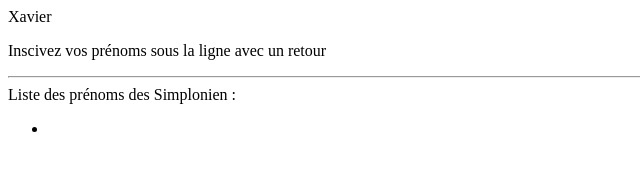
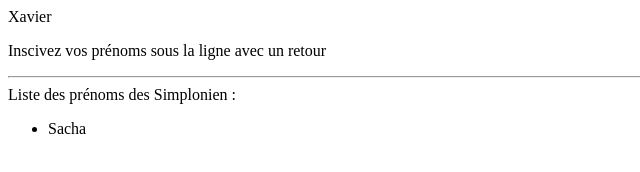
Before and after one commit to SimplonTroyes/ListePrenom, a plain HTML site: page index.html in a window 1280 px wide. Shown: the full height of the page, 0-640 px from the left. Drawn offline with Linux system fonts and the light colour scheme.

Commit message:
listeprenoms update

```diff
--- a/index.html
+++ b/index.html
@@ -10,7 +10,7 @@
     <hr>
     Liste des prénoms des Simplonien :<br>
     <ul>
-        <li></li>
+        <li>Sacha</li>
     </ul>
 </body>
 </html>
```
